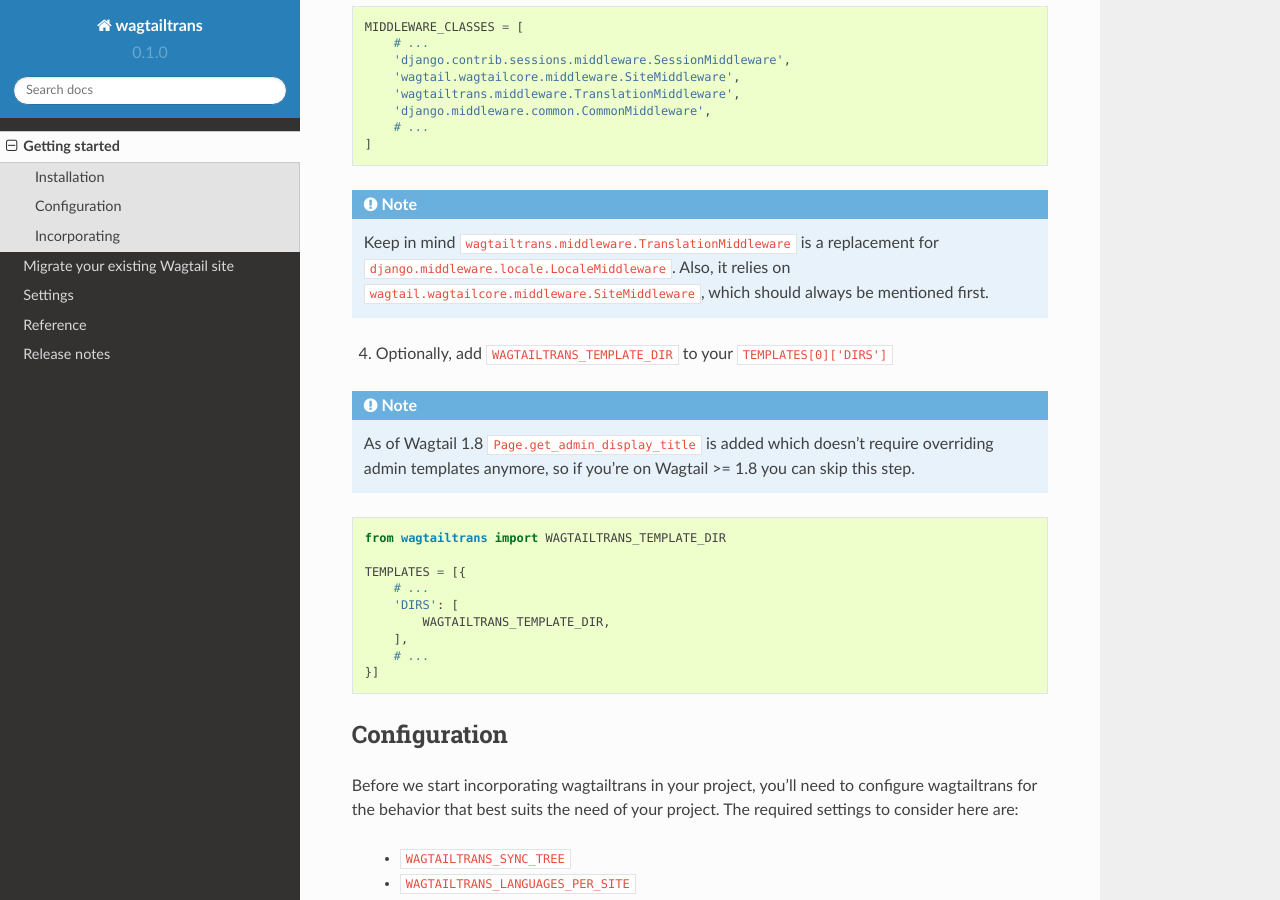
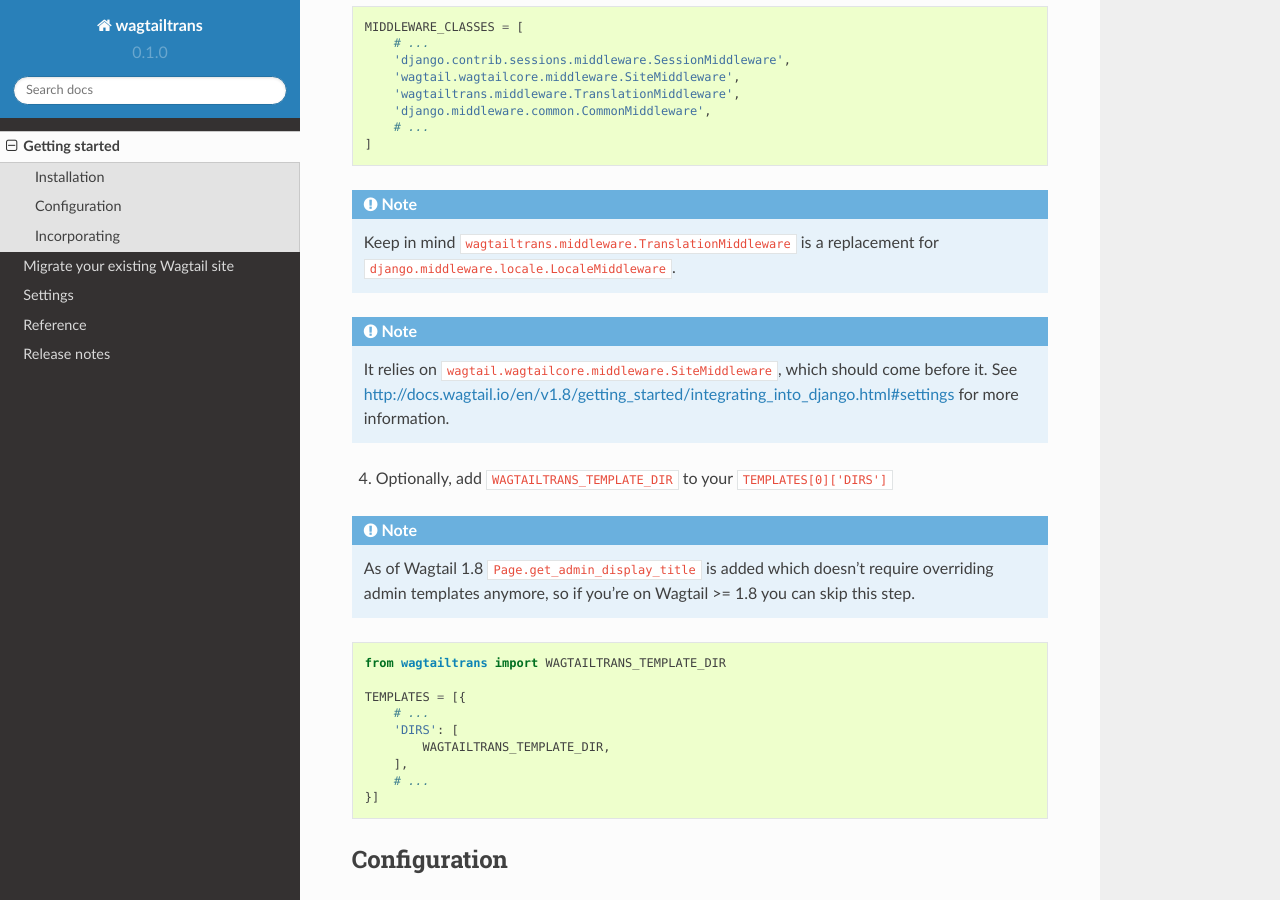
Before and after one commit to wagtail/wagtailtrans, a Sphinx documentation site: the page built from docs/source/getting_started.rst, in a window 1280 px wide and 900 px high, scrolled down 606 px. Built offline with Sphinx 7.4.7 and the Read the Docs theme 2.0.0, drawn with Linux system fonts in a browser that asks for light colours.

Commit message:
Process PR feedback

```diff
--- a/docs/source/getting_started.rst
+++ b/docs/source/getting_started.rst
@@ -43,7 +43,12 @@
 
 .. note::
 
-    Keep in mind ``wagtailtrans.middleware.TranslationMiddleware`` is a replacement for ``django.middleware.locale.LocaleMiddleware``. Also, it relies on ``wagtail.wagtailcore.middleware.SiteMiddleware``, which should always be mentioned first.
+    Keep in mind ``wagtailtrans.middleware.TranslationMiddleware`` is a replacement for ``django.middleware.locale.LocaleMiddleware``.
+
+.. note::
+
+    It relies on ``wagtail.wagtailcore.middleware.SiteMiddleware``, which should come before it.
+    See http://docs.wagtail.io/en/v1.8/getting_started/integrating_into_django.html#settings for more information.
 
 
 4. Optionally, add ``WAGTAILTRANS_TEMPLATE_DIR`` to your ``TEMPLATES[0]['DIRS']``
```
